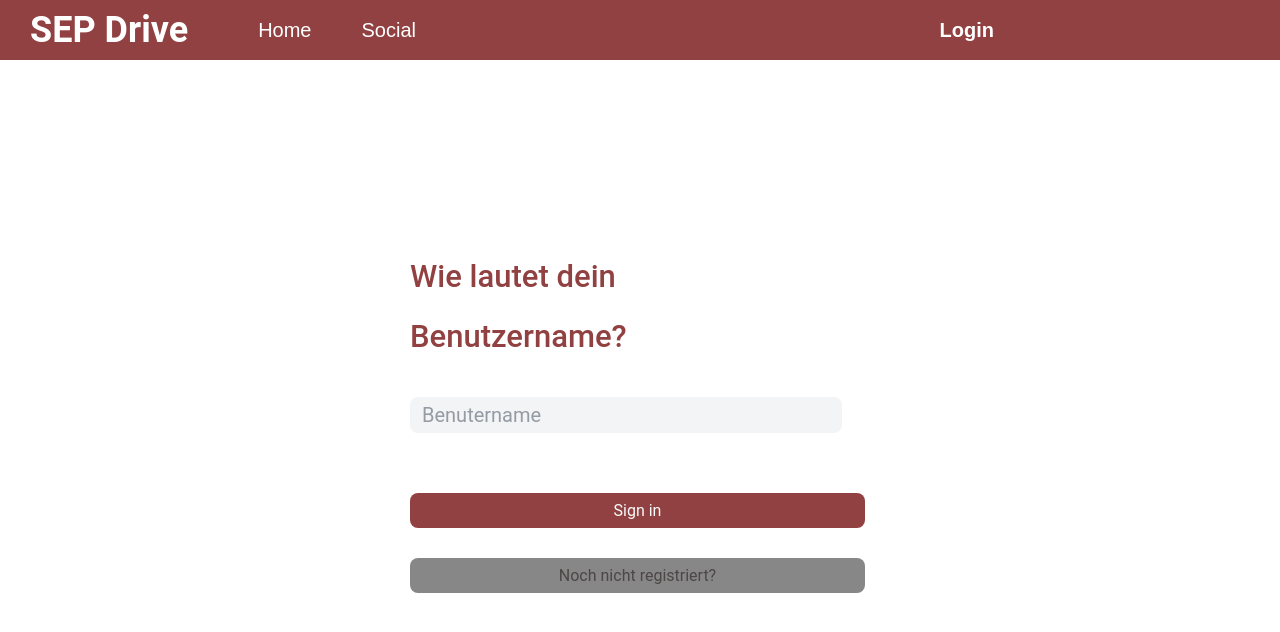
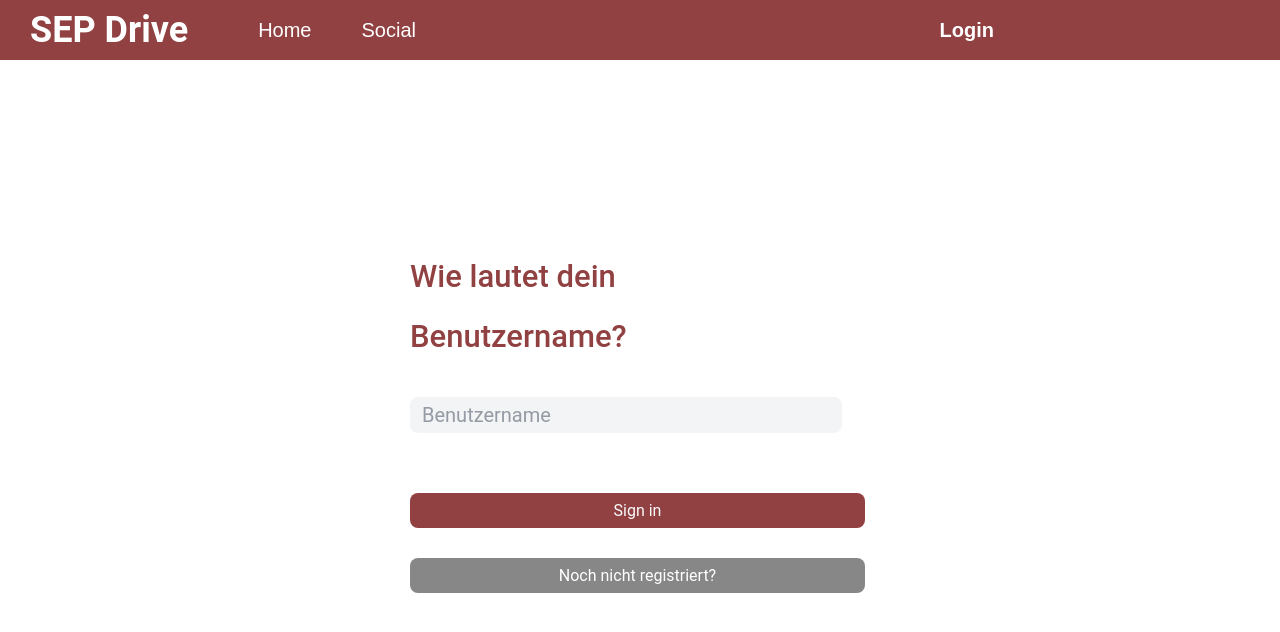
Before and after one commit to nils3005/SEP-Drive, an Angular app in the folder sep-drive-frontend/: page /login in a window 1280 px wide. Shown: the top 632 px of the page. Built offline with nearby package versions, Linux system fonts and the light colour scheme; a web font is replaced by a local one.

Commit message:
login visual tweaks & typo

```diff
--- a/sep-drive-frontend/src/app/components/login/login.component.html
+++ b/sep-drive-frontend/src/app/components/login/login.component.html
@@ -7,7 +7,7 @@
   <div class="question">
     <h1>Wie lautet dein Benutzername?</h1>
   </div>
-    <input id="username" type="text" (keydown.enter)="onSignIn()" [(ngModel)]="username" placeholder="Benutername">
+    <input id="username" type="text" (keydown.enter)="onSignIn()" [(ngModel)]="username" placeholder="Benutzername">
   <div class="sign_in"></div>
   <button (click)="onSignIn()"  id="sign_in_button">Sign in</button>
   <div class="register">
--- a/sep-drive-frontend/src/app/components/login/login.component.scss
+++ b/sep-drive-frontend/src/app/components/login/login.component.scss
@@ -93,7 +93,7 @@
   align-self: stretch;
   width: 455px;
   /* text */
-  color: var(--d--colors-base-neutral-content, #4c4646);
+  color: var(--d--colors-base-neutral-content, #ffffff);
   font-family: Roboto, sans-serif;
   font-size: 16px;
   font-style: normal;
@@ -102,8 +102,7 @@
 }
 
 #register_button:hover{
-  background: #393434;
-  color: var(--d--colors-base-neutral-content, #ffffff);
+  background: #494545;
 
 }
 
--- a/sep-drive-frontend/src/app/components/login/password/authentication/authentication.component.html
+++ b/sep-drive-frontend/src/app/components/login/password/authentication/authentication.component.html
@@ -5,7 +5,7 @@
 <div class="main">
 <div class="login_container">
   <div class="welcome_message">
-    <h1>Willkommen zurück</h1>
+    <h1>Willkommen zurück, {{ username }}!</h1>
   </div>
   <div id="input_code">
     <input id="code" type="text" (keydown.enter)="onVerify()" [(ngModel)]="code">
--- a/sep-drive-frontend/src/app/components/login/password/authentication/supercode/supercode.component.html
+++ b/sep-drive-frontend/src/app/components/login/password/authentication/supercode/supercode.component.html
@@ -2,7 +2,7 @@
 <div class="main">
   <div class="login_container">
     <div class="welcome_message">
-      <h1>Bitte gib den Supercode ein</h1>
+      <h1>Bitte gib den Supercode ein.</h1>
     </div>
     <div id="input_code">
       <input id="code" type="text" [(ngModel)]="code">
```
